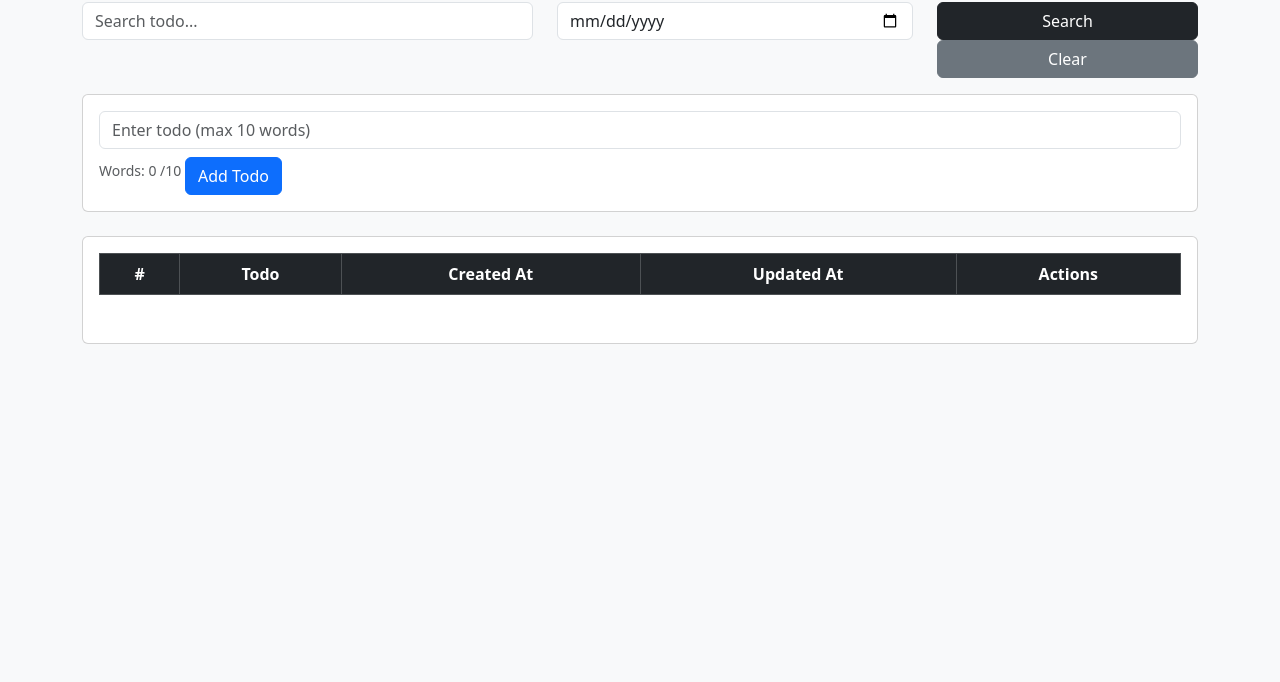
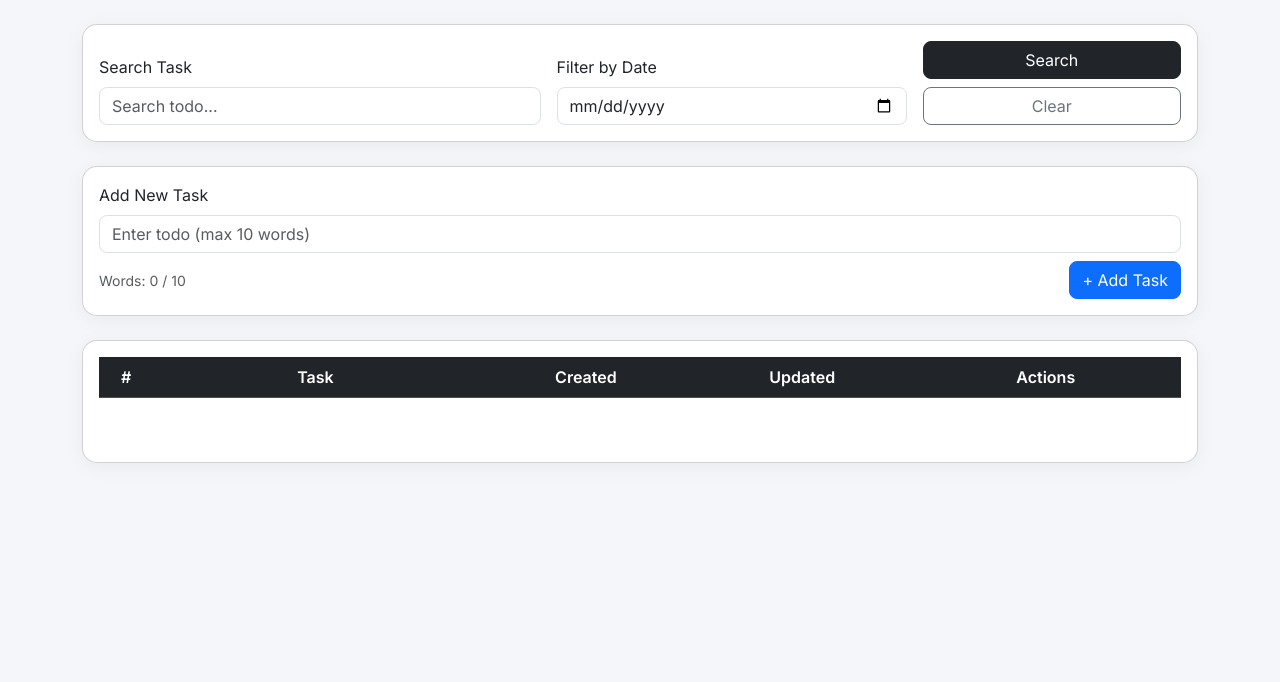
Before and after one commit to asadkhan360/todo-app, a website: page public/index.html in a window 1280 px wide. Shown: the part 118-800 px from the top of the page. Drawn offline with nearby package versions, Linux system fonts and the light colour scheme; no server answers.

```diff
--- a/public/index.html
+++ b/public/index.html
@@ -3,73 +3,126 @@
 
 <head>
     <meta charset="UTF-8">
-    <title>Todo App (Node + MySQL)</title>
+    <meta name="viewport" content="width=device-width, initial-scale=1.0">
+    <title>Todo App | Task Manager</title>
 
     <!-- Bootstrap 5 -->
     <link href="https://cdn.jsdelivr.net/npm/bootstrap@5.3.2/dist/css/bootstrap.min.css" rel="stylesheet">
+
+    <!-- Google Font -->
+    <link href="https://fonts.googleapis.com/css2?family=Inter:wght@400;500;600&display=swap" rel="stylesheet">
+
+    <style>
+        body {
+            font-family: 'Inter', sans-serif;
+            background: #f4f6f9;
+        }
+
+        .main-card {
+            border-radius: 15px;
+            box-shadow: 0 4px 20px rgba(0, 0, 0, 0.05);
+        }
+
+        .table thead th {
+            vertical-align: middle;
+        }
+
+        .btn {
+            border-radius: 8px;
+        }
+
+        .form-control {
+            border-radius: 8px;
+        }
+
+        .page-link {
+            border-radius: 6px;
+        }
+    </style>
 </head>
 
-<body class="bg-light">
+<body>
 
-    <div class="container mt-5">
+    <div class="container py-5">
 
-        <h1 class="text-center mb-4">📝 Todo App</h1>
+        <!-- HEADER -->
+        <div class="text-center mb-4">
+            <h2 class="fw-bold"> Todo Manager</h2>
+            <p class="text-muted">Manage your daily tasks efficiently</p>
+        </div>
+
         <div id="alertBox"></div>
 
-        <!-- FILTER BAR -->
-        <div class="row mb-3">
-            <div class="col-md-5">
-                <input type="text" id="searchInput" class="form-control" placeholder="Search todo..."
+        <!-- FILTER SECTION -->
+        <div class="card main-card mb-4">
+            <div class="card-body">
+                <div class="row g-3 align-items-end">
+
+                    <div class="col-md-5 col-sm-12">
+                        <label class="form-label">Search Task</label>
+                        <input type="text" id="searchInput" class="form-control"
+                            placeholder="Search todo..."
                             onkeydown="handleEnter(event)">
                     </div>
 
-            <div class="col-md-4">
+                    <div class="col-md-4 col-sm-12">
+                        <label class="form-label">Filter by Date</label>
                         <input type="date" id="dateFilter" class="form-control">
                     </div>
 
-            <div class="col-md-3">
-                <button class="btn btn-dark w-100" onclick="getTodos()">Search</button>
-                <button class="btn btn-secondary w-100" onclick="clearFilters()">Clear</button>
+                    <div class="col-md-3 col-sm-12 d-grid gap-2">
+                        <button class="btn btn-dark" onclick="getTodos()">Search</button>
+                        <button class="btn btn-outline-secondary" onclick="clearFilters()">Clear</button>
+                    </div>
 
                 </div>
             </div>
+        </div>
 
-        <!-- ADD TODO -->
-        <div class="card mb-4">
+        <!-- ADD TODO SECTION -->
+        <div class="card main-card mb-4">
             <div class="card-body">
-                <input type="text" id="title" class="form-control" placeholder="Enter todo (max 10 words)"
+                <label class="form-label">Add New Task</label>
+                <input type="text" id="title" class="form-control"
+                    placeholder="Enter todo (max 10 words)"
                     oninput="updateWordCount()">
+
+                <div class="d-flex justify-content-between align-items-center mt-2">
                     <small id="wordCounter" class="text-muted">
-                    Words: 0 /10
+                        Words: 0 / 10
                     </small>
-
-                <button class="btn btn-primary mt-2" onclick="addTodo()">Add Todo</button>
+                    <button class="btn btn-primary" onclick="addTodo()">
+                        + Add Task
+                    </button>
+                </div>
             </div>
         </div>
 
         <!-- TODO TABLE -->
-        <div class="card">
+        <div class="card main-card">
             <div class="card-body">
 
-                <table class="table table-bordered table-striped text-center">
+                <div class="table-responsive">
+                    <table class="table table-hover align-middle text-center">
                         <thead class="table-dark">
                             <tr>
-                            <th>#</th>
-                            <th>Todo</th>
-                            <th>Created At</th>
-                            <th>Updated At</th>
-                            <th>Actions</th>
+                                <th style="width: 5%;">#</th>
+                                <th style="width: 30%;">Task</th>
+                                <th style="width: 20%;">Created</th>
+                                <th style="width: 20%;">Updated</th>
+                                <th style="width: 25%;">Actions</th>
                             </tr>
                         </thead>
                         <tbody id="todoList">
-                        <!-- rows JS se aayengi -->
+                            <!-- JS rows -->
                         </tbody>
                     </table>
+                </div>
 
                 <!-- PAGINATION -->
-                <nav>
+                <nav class="mt-3">
                     <ul class="pagination justify-content-center" id="pagination">
-                        <!-- buttons JS se -->
+                        <!-- JS buttons -->
                     </ul>
                 </nav>
 
```
Lines whose indentation alone changed are shown as unchanged.
